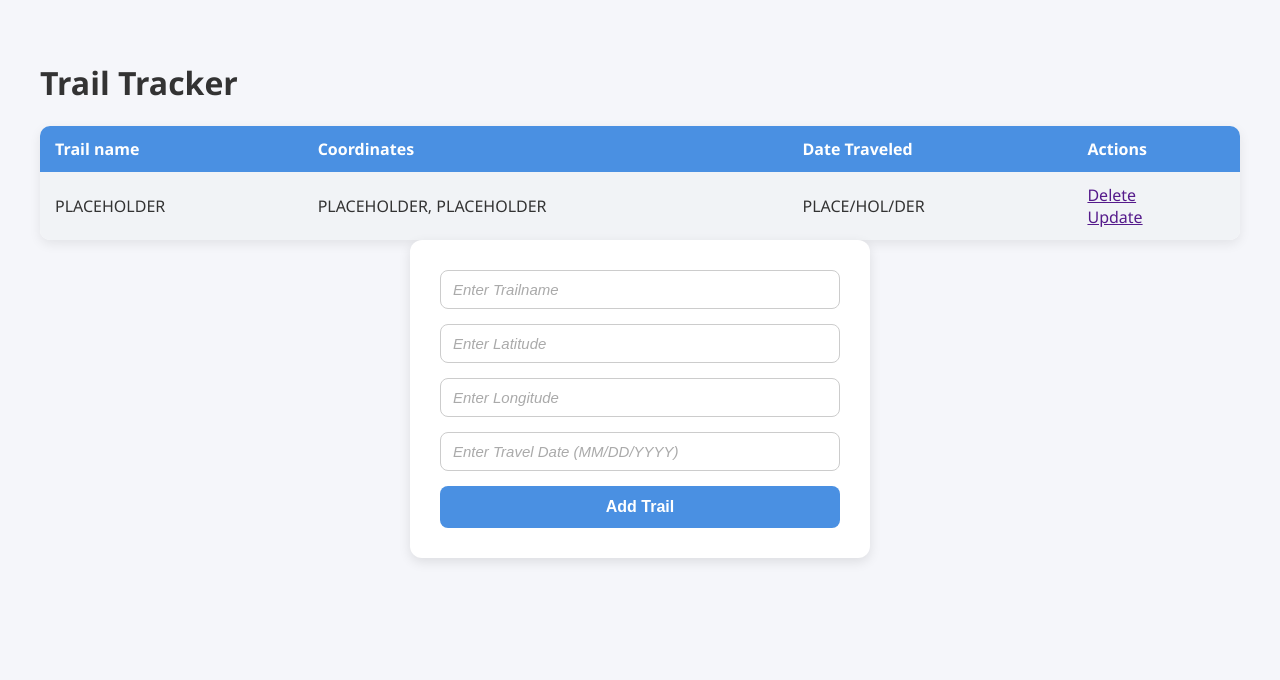
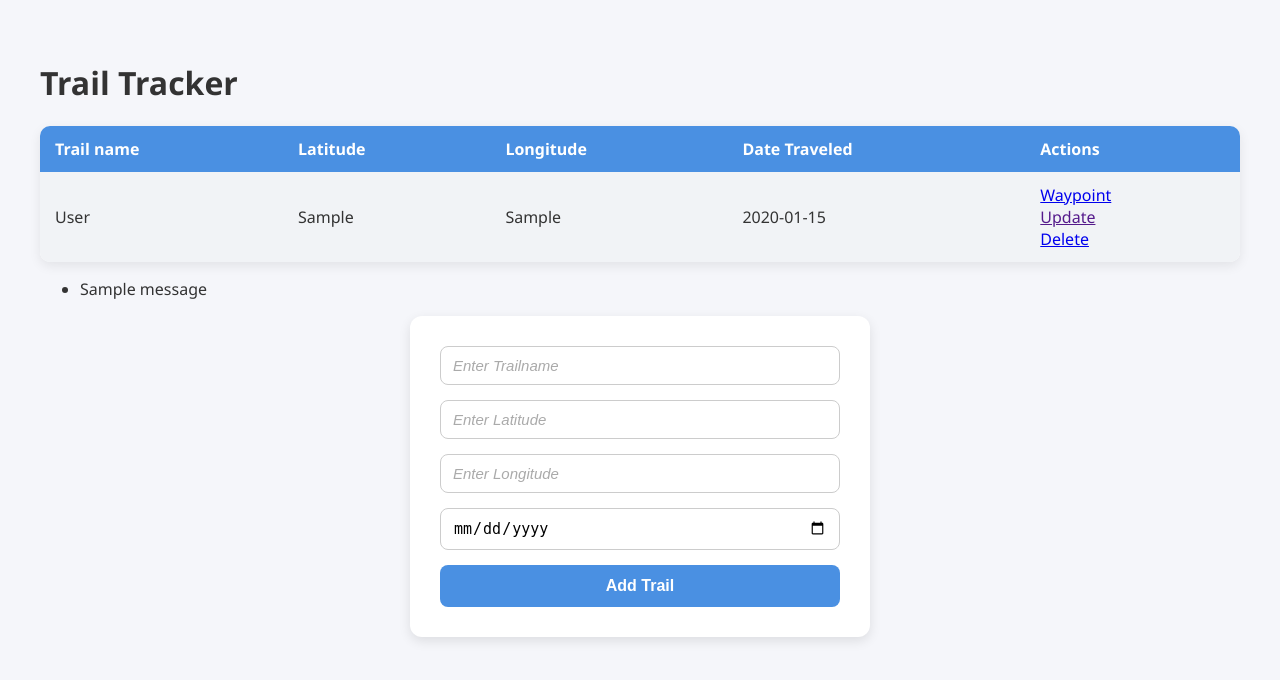
Before and after one commit to Tryj0hh/Dispersed, a Flask app: page / in a window 1280 px wide. Shown: the top 680 px of the page. Run offline with Flask 3, Linux system fonts and the light colour scheme; tables that the repository leaves empty hold one stand-in row (values such as "Sample post"); one stand-in notice (Sample message) is shown.

Commit message:
Added 'Add new trail' functionality, as well as delete and waypoint button functionality

```diff
--- a/app.py
+++ b/app.py
@@ -1,4 +1,4 @@
-from flask import Flask, render_template, url_for, request, redirect
+from flask import Flask, render_template, url_for, request, redirect, flash
 from flask_sqlalchemy import SQLAlchemy
 from dotenv import load_dotenv
 import os
@@ -9,30 +9,67 @@ load_dotenv()
 app = Flask(__name__)
 
 app.config['SQLALCHEMY_DATABASE_URI'] = os.getenv("SQLALCHEMY_DATABASE_URI")
+app.config['SECRET_KEY'] = os.getenv("SECRET_KEY")
 db = SQLAlchemy(app)
 
-class Todo(db.Model):
+class newtrail(db.Model):
     id = db.Column(db.Integer, primary_key=True)
-    username = db.Column(db.String(32), nullable=False)
-    password = db.Column(db.String(200), nullable=False)
     trailname = db.Column(db.String(200), nullable=False)
-    coordinates = db.Column(db.String(200), nullable=False)
-    date_added = db.Column(db.DateTime, default=datetime.utcnow)
+    latitude = db.Column(db.String(200), nullable=False)
+    longitude = db.Column(db.String(200), nullable=False)
+    date_added = db.Column(db.String(10), nullable=False)
+    date_created = db.Column(db.DateTime, default=datetime.utcnow)
 
     def __repr__(self):
         return '<Task %r>' % self.id
 
-with app.app_context():
-    db.create_all()
+'''with app.app_context():
+    db.create_all()'''
 
 @app.route('/', methods=['POST', 'GET'])
 def index():
     if request.method == 'POST':
-        content = request.form['content']
+        trail_name_input = request.form['trailname'].strip()
+        latitude_input = request.form['latitude'].strip()
+        longitude_input = request.form['longitude'].strip()
+        adddate_input = request.form['adddate'].strip()
+
+        if not trail_name_input or not latitude_input or not longitude_input or not adddate_input:
+            flash('All fields are required!')
+            return redirect('/')
+
+
+        new_trail = newtrail(
+            trailname=trail_name_input,
+            latitude=latitude_input,
+            longitude=longitude_input,
+            date_added=adddate_input
+        )
+
+        try:
+            db.session.add(new_trail)
+            db.session.commit()
+            return redirect('/')
+        except:
+            return 'These was a problem with your submission'
 
 
     else:
-        return render_template('index.html')
+        trails = newtrail.query.order_by(newtrail.date_created).all()
+        return render_template('index.html', trails = trails)
+
+
+@app.route('/delete/<int:id>')
+def delete(id):
+    trail_to_delete = newtrail.query.get_or_404(id)
+
+    try:
+        db.session.delete(trail_to_delete)
+        db.session.commit()
+        return redirect('/')
+    except:
+        flash('There was a problem deleting the trail')
+        return redirect('/')
 
 if __name__ == "__main__":
     app.run(debug = True)
--- a/templates/index.html
+++ b/templates/index.html
@@ -7,32 +7,49 @@
 {% block body %}
 <div class="content">
     <h1>Trail Tracker</h1>
-
     <table>
         <tr>
             <th>Trail name</th>
-            <th>Coordinates</th>
+            <th>Latitude</th>
+            <th>Longitude</th>
             <th>Date Traveled</th>
             <th>Actions</th>
         </tr>
+        {% for trail in trails %}
             <tr>
-            <td>PLACEHOLDER</td>
-            <td>PLACEHOLDER, PLACEHOLDER</td>
-            <td>PLACE/HOL/DER</td>
+                <td>{{ trail.trailname }}</td>
+                <td>{{ trail.latitude}}</td>
+                <td>{{ trail.longitude }}</td>
+                <td>{{ trail.date_added }}</td>
                 <td>
-                <a href="">Delete</a>
+                    <a href="https://www.google.com/maps?q={{ trail.latitude }},{{ trail.longitude }}" target="_blank">Waypoint</a>
                     <br>
                     <a href="">Update</a>
+                    <br>
+                    <a href="/delete/{{trail.id}}">Delete</a>
                 </td>
             </tr>
+        {% endfor %}
+    </table>
+    {% with messages = get_flashed_messages() %}
+        {% if messages %}
+            <ul class="flashes">
+            {% for message in messages %}
+                <li>{{ message }}</li>
+            {% endfor %}
+            </ul>
+        {% endif %}
+    {% endwith %}
+    <form action ="/" method="POST">
+        <input type="text" name="trailname" id="trailname" placeholder="Enter Trailname" required>
 
-    </table>
+        <!-- Force numbers with decimals -->
+        <input type="number" name="latitude" id="latitude" placeholder="Enter Latitude" step="any" required>
+        <input type="number" name="longitude" id="longitude" placeholder="Enter Longitude" step="any" required>
 
-    <form action ="/" method="POST">
-        <input type="text" name="trailname" id="trailname" placeholder="Enter Trailname">
-        <input type="text" name="latitude" id="latitude" placeholder="Enter Latitude">
-        <input type="text" name="longitude" id="longitude" placeholder="Enter Longitude">
-        <input type="text" name="adddate" id="adddate" placeholder="Enter Travel Date (MM/DD/YYYY)">
+        <!-- Force date input -->
+        <input type="date" name="adddate" id="adddate" required>
+
         <input type="submit" value="Add Trail">
     </form>
 
```
Lines whose indentation alone changed are shown as unchanged.
